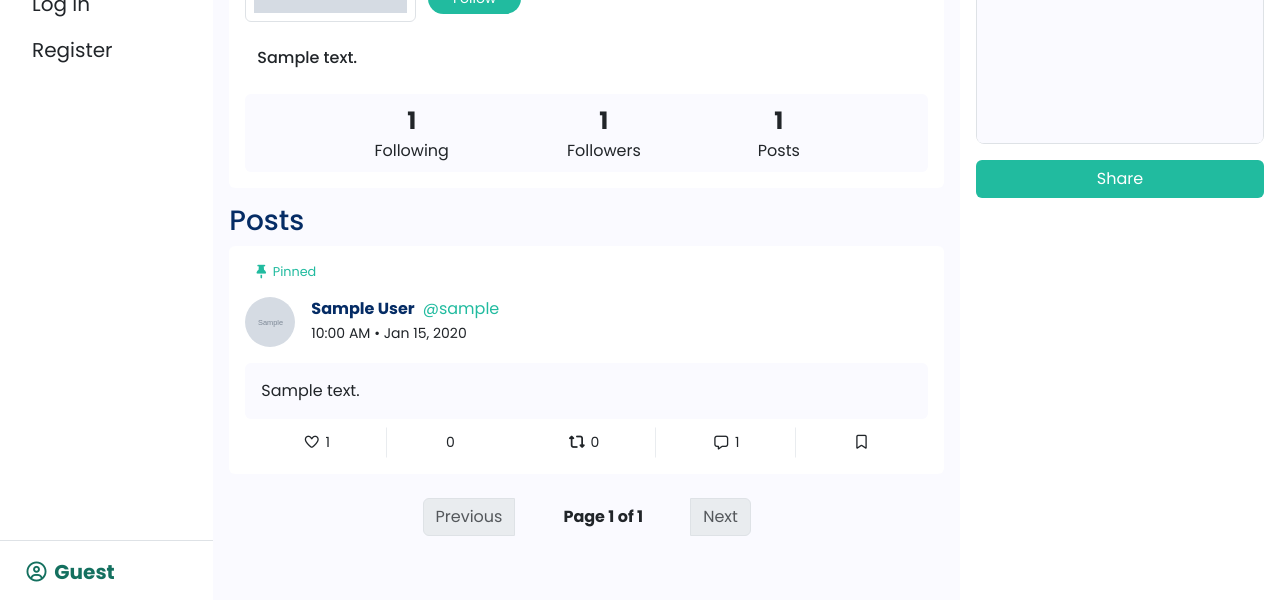
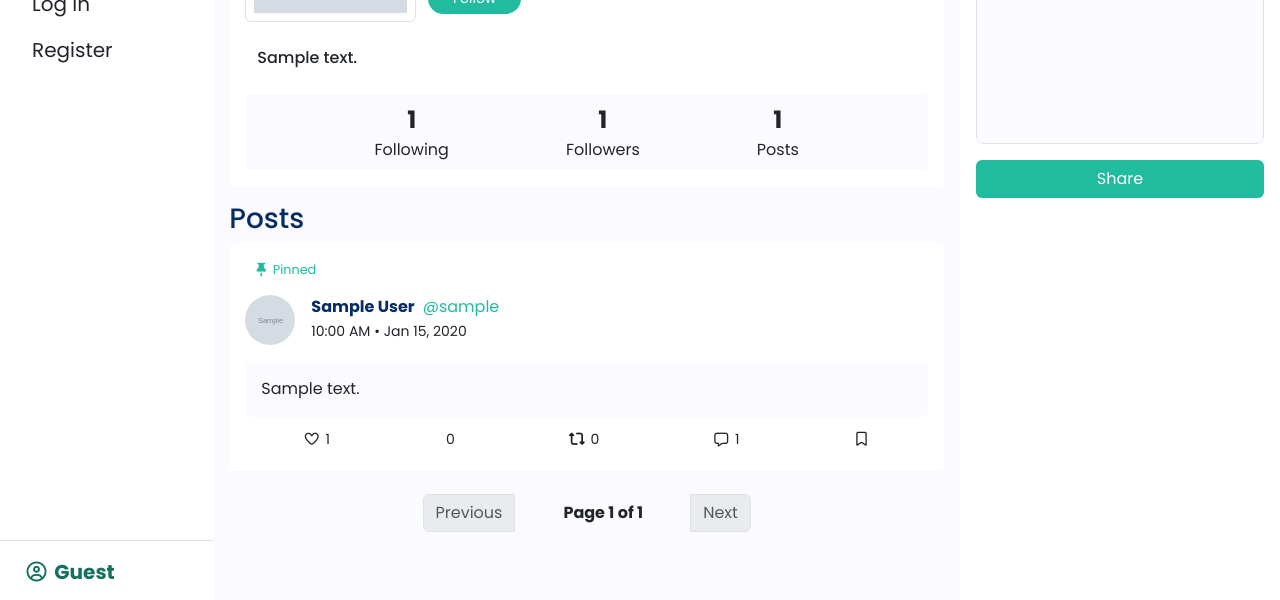
Before and after one commit to himanshuat/qwitter, a Django app: a page that uses templates/accounts/profile.html in a window 1280 px wide. Shown: the part 197-797 px from the top of the page. Run offline with Django 5.2, Linux system fonts and the light colour scheme; tables that the repository leaves empty hold one stand-in row (values such as "Sample post"); grey boxes marked "Sample" are stand-in pictures; parts of the project's set-up code (start-up, migrations or seed data) failed here and were passed over; some libraries are stand-ins or nearby versions.

Commit message:
feat(ui): clean up button outlines in post interactions and profile

```diff
--- a/templates/accounts/profile.html
+++ b/templates/accounts/profile.html
@@ -36,13 +36,13 @@
 		<p class="my-4 fw-medium">{{ profile_user.bio }}</p>
 
 		<div class="py-2 rounded bg-secondary-clr d-flex align-items-center justify-content-evenly">
-			<button class="btn p-0 d-flex flex-column align-items-center justify-content-center" data-bs-toggle="modal"
-				data-bs-target="#followingModal">
+			<button class="btn p-0 d-flex flex-column align-items-center justify-content-center border-0"
+				data-bs-toggle="modal" data-bs-target="#followingModal">
 				<strong class="fs-4">{{ profile_user.following.count }}</strong>
 				<span>Following</span>
 			</button>
-			<button class="btn p-0 d-flex flex-column align-items-center justify-content-center" data-bs-toggle="modal"
-				data-bs-target="#followersModal">
+			<button class="btn p-0 d-flex flex-column align-items-center justify-content-center border-0"
+				data-bs-toggle="modal" data-bs-target="#followersModal">
 				<strong class="fs-4">{{ profile_user.followers.count }}</strong>
 				<span>Followers</span>
 			</button>
--- a/templates/components/postfooter.html
+++ b/templates/components/postfooter.html
@@ -3,17 +3,17 @@
 
 <div class="post-footer mt-2">
 	<div class="post-actions btn-group w-100">
-		<button data-postid="{{ post.pk }}" class="like btn btn-sm flex-grow-1 rounded-0">
+		<button data-postid="{{ post.pk }}" class="like btn btn-sm flex-grow-1 rounded-0 border-0">
 			{% if user|has_liked:post %}
 			<i class="fa-solid fa-heart liked"></i> {{ post.reactions_count }}
 			{% else %}
 			<i class="fa-regular fa-heart"></i> {{ post.reactions_count }}
 			{% endif %}
 		</button>
-		<a class="quote btn btn-sm flex-grow-1 rounded-0" href="{% url 'feed:quote' post.id %}">
+		<a class="quote btn btn-sm flex-grow-1 rounded-0 border-0" href="{% url 'feed:quote' post.id %}">
 			<i class="hgi hgi-stroke hgi-edit-02 me-1"></i> {{ post.quotes_count }}
 		</a>
-		<button data-postid="{{ post.pk }}" class="repost btn btn-sm flex-grow-1 rounded-0">
+		<button data-postid="{{ post.pk }}" class="repost btn btn-sm flex-grow-1 rounded-0 border-0">
 			{% if user|has_reposted:post %}
 			<i class="fa-solid fa-retweet reposted"></i> {{ post.reposts_count }}
 			{% else %}
@@ -21,10 +21,10 @@
 			{% endif %}
 		</button>
 		<button data-postid="{{ post.pk }}" data-bs-toggle="modal" data-bs-target="#post{{ post.pk }}commentform"
-			class="comment btn btn-sm flex-grow-1 rounded-0">
+			class="comment btn btn-sm flex-grow-1 rounded-0 border-0">
 			<i class="fa-regular fa-message"></i> <span class="ml-1">{{ post.comments_count }}</span>
 		</button>
-		<button data-postid="{{ post.pk }}" class="bookmark btn btn-sm flex-grow-1 rounded-0">
+		<button data-postid="{{ post.pk }}" class="bookmark btn btn-sm flex-grow-1 rounded-0 border-0">
 			{% if user|has_bookmarked:post %}
 			<i class="fa-solid fa-bookmark bookmarked"></i>
 			{% else %}
```
